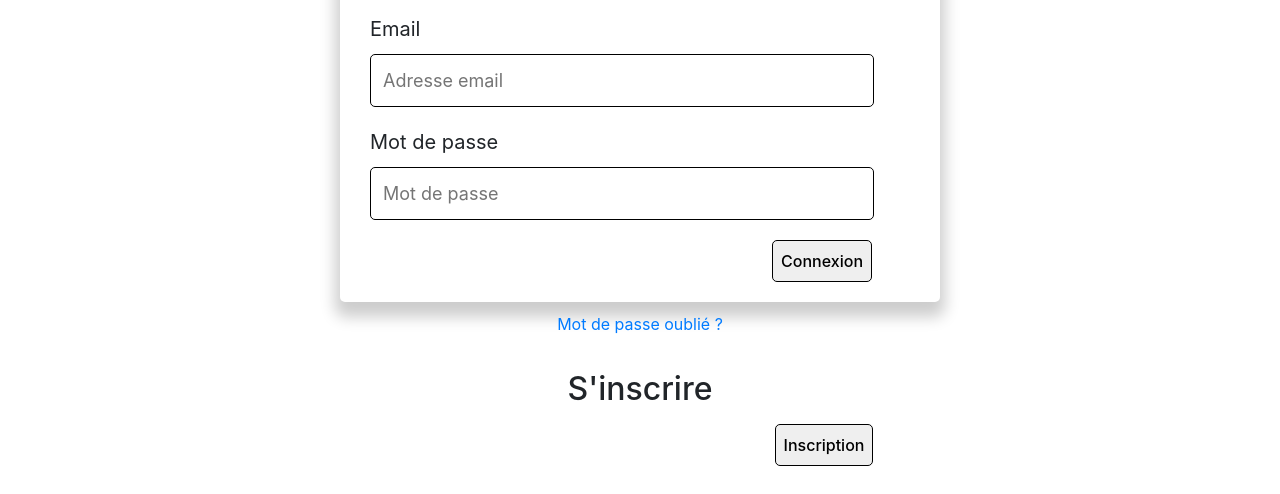
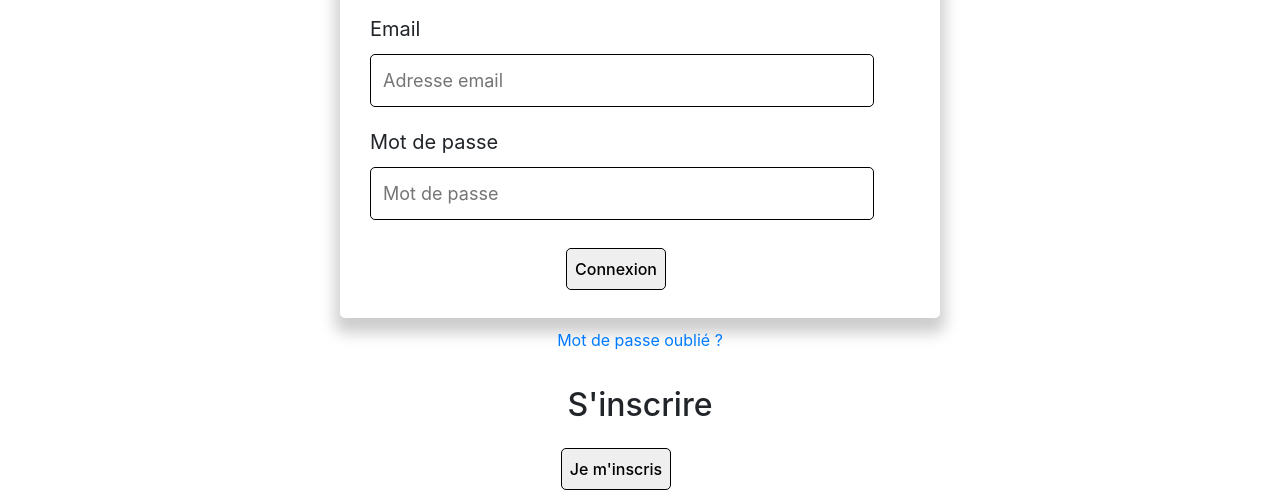
Before and after one commit to pierre-alexandre-detollenaere/Fansticker, a PHP site: page /connexion.php in a window 1280 px wide. Shown: the part 346-840 px from the top of the page. Run offline with PHP 8.4, Linux system fonts and the light colour scheme; some libraries are stand-ins or nearby versions; grey boxes are pictures that could not be loaded.

Commit message:
ajout page inscription

```diff
--- a/connexion.php
+++ b/connexion.php
@@ -15,7 +15,7 @@
     <script src="https://cdn.jsdelivr.net/npm/popper.js@1.12.9/dist/umd/popper.min.js" integrity="sha384-ApNbgh9B+Y1QKtv3Rn7W3mgPxhU9K/ScQsAP7hUibX39j7fakFPskvXusvfa0b4Q" crossorigin="anonymous"></script>
     <script src="https://cdn.jsdelivr.net/npm/bootstrap@4.0.0/dist/js/bootstrap.min.js" integrity="sha384-JZR6Spejh4U02d8jOt6vLEHfe/JQGiRRSQQxSfFWpi1MquVdAyjUar5+76PVCmYl" crossorigin="anonymous"></script>
     <link rel="stylesheet" href="https://cdn.jsdelivr.net/npm/bootstrap@4.0.0/dist/css/bootstrap.min.css" integrity="sha384-Gn5384xqQ1aoWXA+058RXPxPg6fy4IWvTNh0E263XmFcJlSAwiGgFAW/dAiS6JXm" crossorigin="anonymous">
-    <title>FANSTICKER</title>
+    <title>CONNEXION</title>
 </head>
 <body class="filigrane" id="background">
     <?php
@@ -42,9 +42,10 @@
             <div></br></div>
             <div>
                 <h2>S'inscrire</h2>
-                <div class="btn-div-subscribe">
-                    <button type="input" class="btn-subscribe"><a class="link-color" href="inscription.php">Inscription</a></button>
+                <div class="btn-div-connexion">
+                    <button type="input" class="btn-subscribe"><a class="link-color" href="inscription.php">Je m'inscris</a></button>
                 </div>
+                <div></br></div>
             </div>
         </section>
     </main>
--- a/css/connexion.css
+++ b/css/connexion.css
@@ -138,7 +138,7 @@ h2 {
 
 .btn-div-connexion {
     display: flex;
-    justify-content: flex-end;
+    justify-content: center;
     margin-right: 3rem;
 }
 
@@ -147,6 +147,7 @@ h2 {
     border: 1px solid black;
     border-radius: 5px;
     padding: 0.5rem;
+    margin: 0.5rem;
 }
 
 .forgot {
@@ -168,6 +169,7 @@ h2 {
     border-radius: 5px;
     padding: 0.5rem;
     color: black;
+    margin: 1rem;
 }
 
 .link-color{
```
Also changed, not shown: inscription.php (+8 -4 lines).
